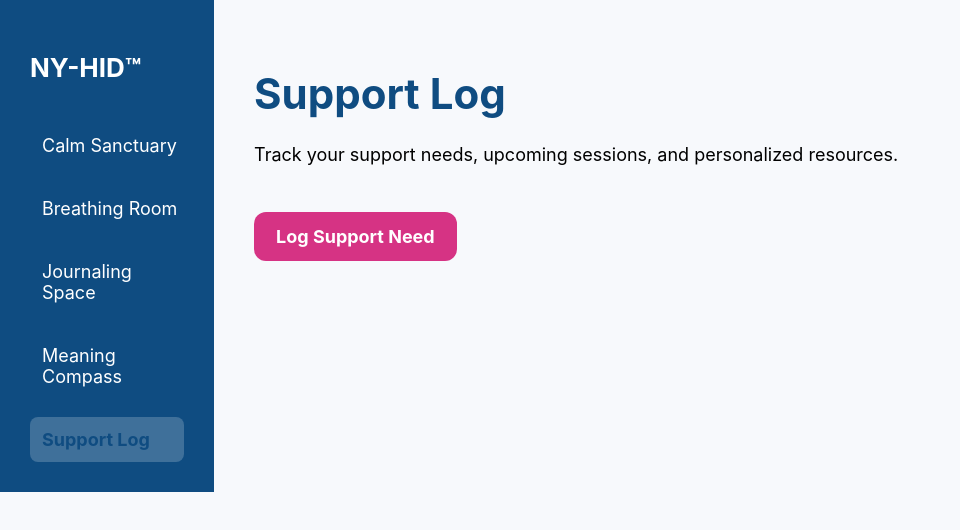
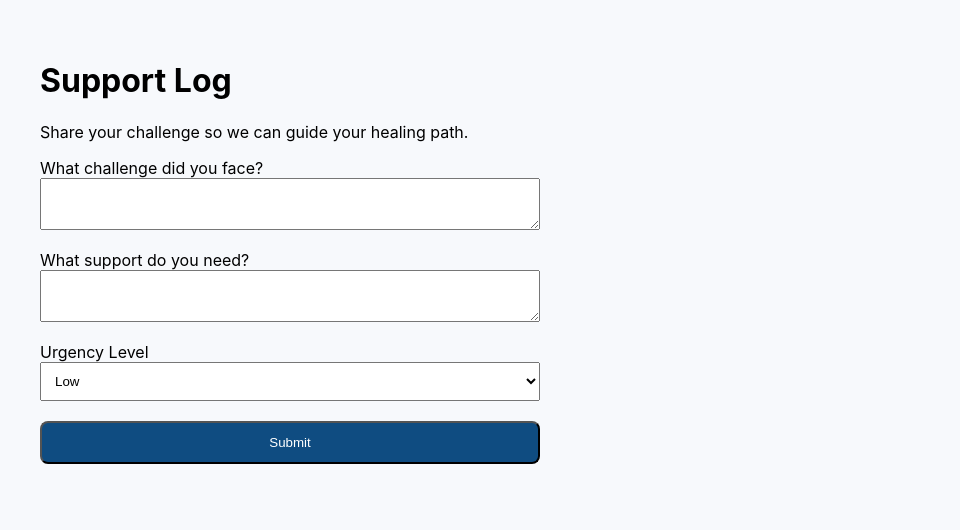
Before and after one commit to nyumbayetuorg-prog/ny-hid, a Next.js app: page /support in a window 1280 px wide. Shown: the top 530 px of the page, without its empty margins (0-960 px from the left). Built offline with nearby package versions, Linux system fonts and the light colour scheme.

Commit message:
Update support.js
Support page

```diff
--- a/pages/support.js
+++ b/pages/support.js
@@ -1,35 +1,37 @@
-import Sidebar from "../components/Sidebar";
+export default function Support() {
+  return (
+    <div style={{ padding: "40px" }}>
+      <h1>Support Log</h1>
+      <p>Share your challenge so we can guide your healing path.</p>
 
-export default function SupportLog() {
-  return (
-    <div style={{ display: "flex" }}>
-      <Sidebar />
-      <main style={{ padding: "40px", width: "100%" }}>
-        <h1 style={{ fontSize: "42px", color: "#0F4C81", marginBottom: "20px" }}>
-          Support Log
-        </h1>
-        <p style={{ fontSize: "18px", maxWidth: "700px", lineHeight: "1.8" }}>
-          Track your support needs, upcoming sessions, and personalized resources.
-        </p>
+      <form style={{ maxWidth: "500px", display: "flex", flexDirection: "column" }}>
+        <label>What challenge did you face?</label>
+        <textarea style={{ padding: "10px", marginBottom: "20px" }} />
 
-        <div style={{ marginTop: "40px" }}>
-          <a
-            href="#"
-            style={{
-              display: "inline-block",
-              padding: "14px 22px",
-              background: "#D63384",
-              color: "white",
-              borderRadius: "12px",
-              textDecoration: "none",
-              fontWeight: "bold",
-              fontSize: "18px",
-            }}
-          >
-            Log Support Need
-          </a>
-        </div>
-      </main>
+        <label>What support do you need?</label>
+        <textarea style={{ padding: "10px", marginBottom: "20px" }} />
+
+        <label>Urgency Level</label>
+        <select style={{ padding: "10px", marginBottom: "20px" }}>
+          <option>Low</option>
+          <option>Medium</option>
+          <option>High</option>
+        </select>
+
+        <button
+          style={{
+            padding: "12px",
+            background: "#0F4C81",
+            color: "white",
+            borderRadius: "8px",
+            cursor: "pointer"
+          }}
+          type="button"
+          onClick={() => alert("Support request logged (local-storage only).")}
+        >
+          Submit
+        </button>
+      </form>
     </div>
   );
 }
```
